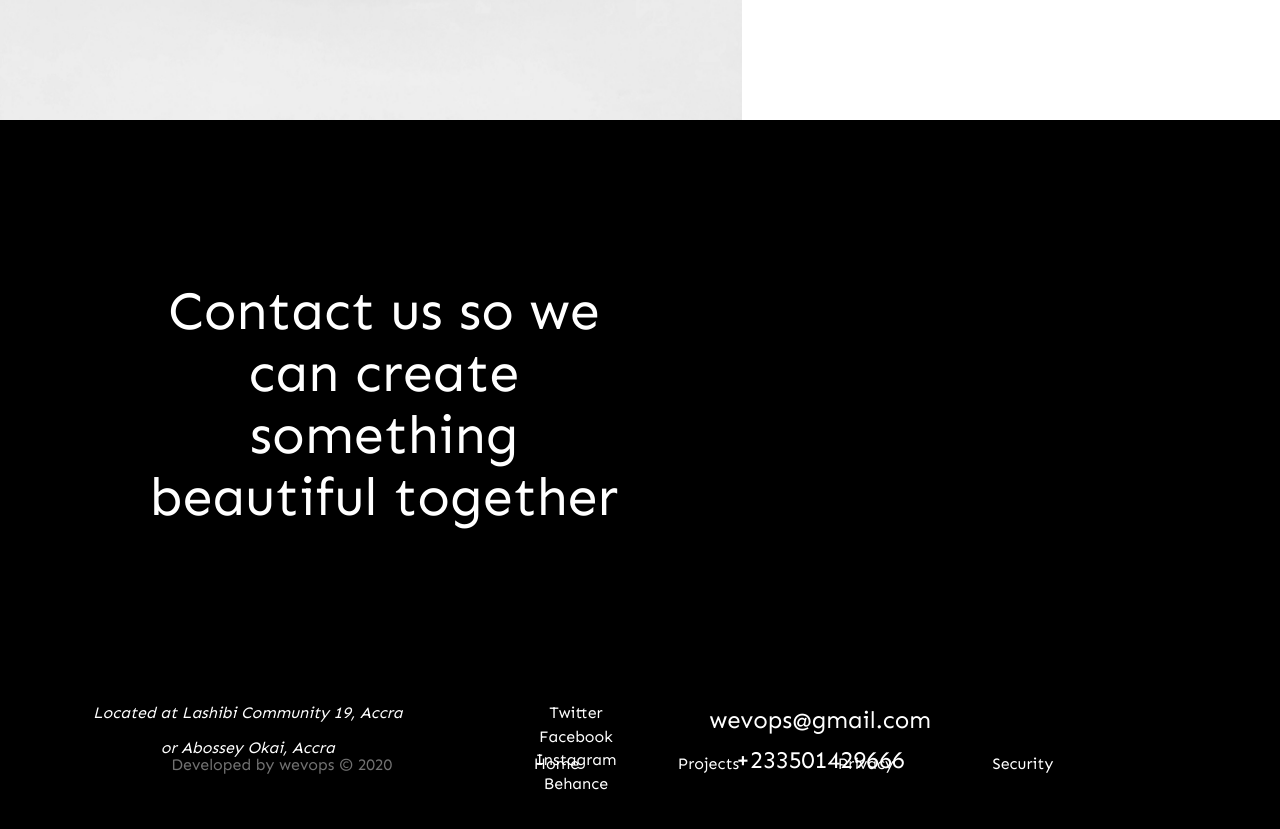
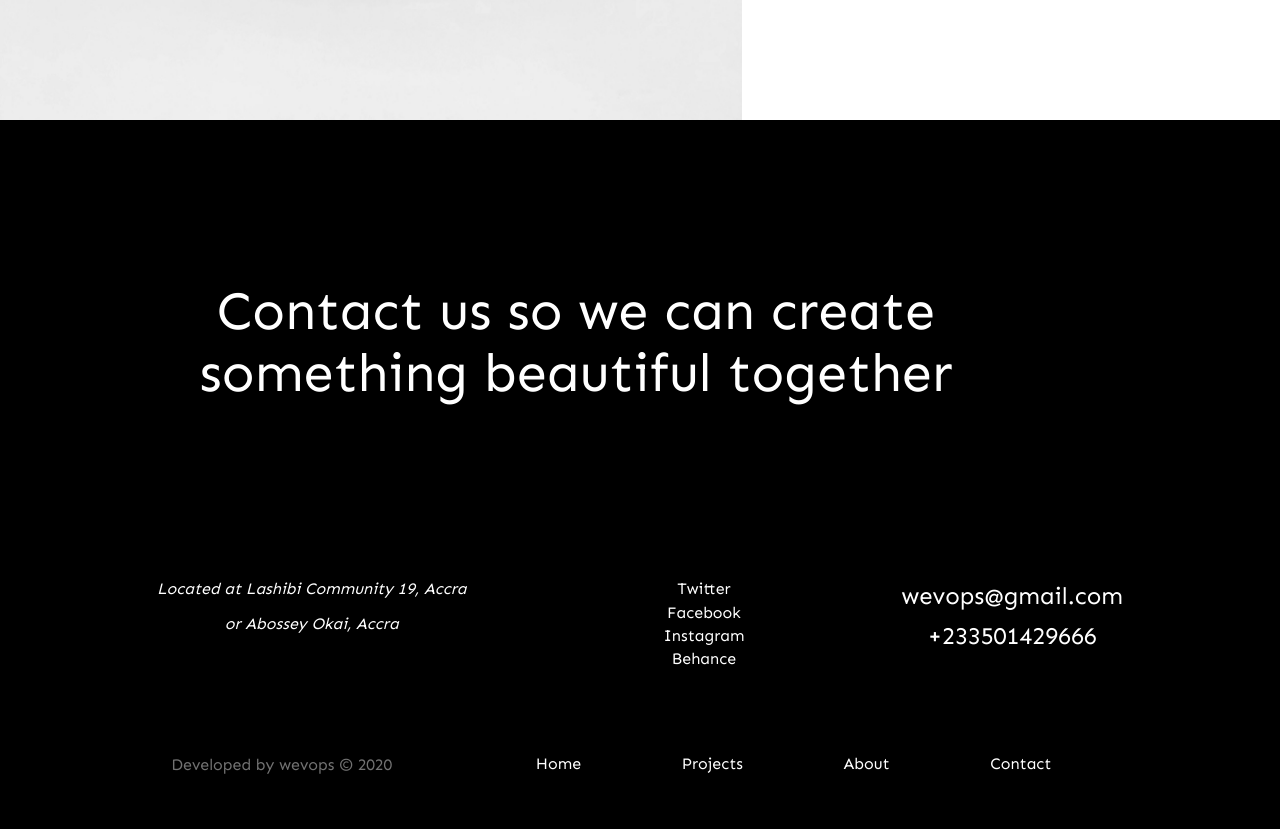
Before and after one commit to alfredasare/wevops-portfolio, a React (Create React App) app: page / in a window 1280 px wide. Shown: the part 2280-3109 px from the top of the page. Built offline with nearby package versions, Linux system fonts and the light colour scheme.

Commit message:
working on homepage responsiveness

```diff
--- a/src/components/about-section/about-section.component.jsx
+++ b/src/components/about-section/about-section.component.jsx
@@ -27,6 +27,7 @@ const AboutSection = () => {
                     <AboutSectionText>
                         Lorem ipsum dolor sit amet, consectetur adipisicing elit. Eveniet ex excepturi, id iure
                         molestiae molestias mollitia nam necessitatibus neque nulla obcaecati perferendis porro
+                        praesentium quaerat tempora vitae voluptas voluptate voluptatem! necessitatibus neque nulla obcaecati perferendis porro
                         praesentium quaerat tempora vitae voluptas voluptate voluptatem!
                     </AboutSectionText>
                 </AboutSectionTextContainer>
--- a/src/components/about-section/about.styles.js
+++ b/src/components/about-section/about.styles.js
@@ -14,23 +14,49 @@ export const AboutSectionContent = styled.div`
   padding-top: 100px;
   width: 80%;
   margin: 0 auto;
+
+  @media screen and (min-width: 521px) and (max-width: 768px) {
+    padding-top: 0;
+  }
 `;
 
 export const AboutSectionTextContainer = styled.div`
   width: 50%;
+
+  @media screen and (max-width: 360px) {
+    width: 100%;
+    margin-top: 10rem;
+  }
+
+  @media screen and (min-width: 361px) and (max-width: 768px) {
+    width: 100%;
+    margin-top: 6rem;
+  }
 `;
 
 export const AboutSectionFadedHead = styled.h5`
   font-size: ${typeScale.header5};
+
+  @media screen and (max-width: 520px) {
+    font-size: ${typeScale.paragraph};
+  }
 `;
 
 export const AboutSectionMainHead = styled.h4`
   font-size: ${typeScale.header4};
+
+  @media screen and (max-width: 520px) {
+    font-size: ${typeScale.header5};
+  }
 `;
 
 export const AboutSectionText = styled.p`
   font-size: ${typeScale.paragraph};
   width: 80%;
+
+  @media screen and (max-width: 768px) {
+    width: 100%;
+  }
 `;
 
 export const AboutSectionImageContainer = styled.div`
@@ -39,6 +65,13 @@ export const AboutSectionImageContainer = styled.div`
   position: absolute;
   right: 0;
   bottom: 0;
+
+  @media screen and (max-width: 768px) {
+    width: 100%;
+    top: 0;
+    left: 0;
+    height: 40vh;
+  }
 `;
 
 export const AboutSectionImage = styled.img`
@@ -76,6 +109,10 @@ export const NextDarkButton = styled.button`
 
   &:focus {
     outline: none;
+  }
+
+  @media screen and (max-width: 768px) {
+    display: none;
   }
 `;
 
--- a/src/components/footer/footer.component.jsx
+++ b/src/components/footer/footer.component.jsx
@@ -50,8 +50,8 @@ const Footer = () => {
                 <FooterNavLinks>
                     <FooterNavLinkItem href="/#">Home</FooterNavLinkItem>
                     <FooterNavLinkItem href="/#">Projects</FooterNavLinkItem>
-                    <FooterNavLinkItem href="/#">Privacy</FooterNavLinkItem>
-                    <FooterNavLinkItem href="/#">Security</FooterNavLinkItem>
+                    <FooterNavLinkItem href="/#">About</FooterNavLinkItem>
+                    <FooterNavLinkItem href="/#">Contact</FooterNavLinkItem>
                 </FooterNavLinks>
             </CopyRightRow>
         </FooterContainer>
--- /dev/null
+++ b/src/components/footer/footer.styles.js
@@ -0,0 +1,194 @@
+import styled from "styled-components";
+import {fadedBlack, typeScale} from "../../utils";
+
+export const FooterContainer = styled.footer`
+  height: 100vh;
+  background-color: black;
+  color: white;
+  position: relative;
+`;
+
+export const FooterStatement = styled.div`
+  width: 100%;
+  margin: 0 auto;
+  padding-top: 10rem;
+  padding-bottom: 10rem;
+
+  @media screen and (max-width: 320px) {
+    padding-top: 0;
+    padding-bottom: 0;
+  }
+
+  @media screen and (min-width: 321px) and (max-width: 520px) {
+    padding-top: 5rem;
+    padding-bottom: 5rem;
+  }
+
+  @media screen and (min-width: 521px) and (max-width: 768px) {
+    padding-top: 5rem;
+    padding-bottom: 5rem;
+    width: 90%;
+  }
+`;
+
+export const FooterStatementHeader = styled.h3`
+  font-size: ${typeScale.header3};
+  width: 70%;
+  margin-left: 10%;
+
+  @media screen and (max-width: 320px) {
+    font-size: 1.3rem;
+    width: 90%;
+    padding-top: 20px;
+  }
+
+  @media screen and (min-width: 321px) and (max-width: 520px) {
+    width: 90%;
+    margin: 0 auto;
+    font-size: ${typeScale.header5};
+    text-align: center;
+  }
+
+  @media screen and (min-width: 521px) and (max-width: 768px) {
+    margin: 0 0;
+    width: 90%;
+  }
+`;
+
+export const ContactRow = styled.div`
+  display: flex;
+  flex-direction: row;
+  justify-content: space-evenly;
+
+  @media screen and (max-width: 320px) {
+    flex-direction: column;
+    justify-content: center;
+    align-items: center;
+    width: 100%;
+    margin-top: 30px;
+  }
+
+  @media screen and (min-width: 321px) and (max-width: 520px) {
+    flex-direction: column;
+    justify-content: center;
+    align-items: center;
+    width: 100%;
+  }
+
+  @media screen and (min-width: 521px) and (max-width: 768px) {
+    margin-top: 20vh;
+    width: 100%;
+  }
+
+  @media screen and (min-width: 769px) and (max-width: 1200px) {
+    margin-top: 20vh;
+  }
+`;
+
+export const AddressContainer = styled.div`
+
+`;
+
+export const Address = styled.address`
+  font-size: ${typeScale.paragraph};
+
+  @media screen and (max-width: 520px) {
+    text-align: center;
+  }
+`;
+
+export const SocialMediaContainer = styled.div`
+
+`;
+
+export const SocialMediaUl = styled.ul`
+  list-style-type: none;
+  @media screen and (max-width: 520px) {
+    padding-left: 0;
+  }
+
+`;
+
+export const SocialMediaLinkItem = styled.li`
+  padding-bottom: 5px;
+`;
+
+export const SocialMediaLink = styled.a`
+  color: white;
+  padding-bottom: 1px;
+
+  &:hover {
+    border-bottom: white 1px dotted;
+  }
+`;
+
+export const EmailTelContainer = styled.h5`
+    font-size: ${typeScale.header5};
+    line-height: 1rem;
+
+    @media screen and (max-width: 520px) {
+      text-align: center;
+    }
+`;
+
+export const EmailTelItem = styled.p``;
+
+export const CopyRightRow = styled.div`
+  display: flex;
+  flex-direction: row;
+  justify-content: center;
+  width: 80%;
+  position: absolute;
+  bottom: 5rem;
+  left: 10%;
+  padding-bottom: 50px;
+
+  @media screen and (max-width: 360px) {
+    padding-bottom: 10px;
+    flex-direction: column-reverse;
+    align-items: center;
+    bottom: 0;
+  }
+
+  @media screen and (min-width: 361px) and (max-width: 520px) {
+    padding-bottom: 20px;
+    flex-direction: column-reverse;
+    align-items: center;
+    bottom: 0;
+  }
+`;
+
+export const CopyRight = styled.div`
+  width: 30%;
+  color: ${fadedBlack};
+  text-align: center;
+
+  @media screen and (max-width: 520px) {
+    width: 100%;
+  }
+`;
+
+export const CopyRightText = styled.p`
+  font-size: ${typeScale.paragraph};
+`;
+
+export const FooterNavLinks = styled.div`
+  width: 70%;
+  display: flex;
+  flex-direction: row;
+  justify-content: space-evenly;
+  align-items: center;
+
+  @media screen and (max-width: 520px) {
+    width: 100%;
+  }
+`;
+
+export const FooterNavLinkItem = styled.a`
+  color: white;
+  height: 20px;
+
+  &:hover {
+    border-bottom: white 1px dotted;
+  }
+`;
--- a/src/components/footer/footer.styles.jsx
+++ /dev/null
@@ -1,102 +0,0 @@
-import styled from "styled-components";
-import {fadedBlack, typeScale} from "../../utils";
-
-export const FooterContainer = styled.footer`
-  height: 100vh;
-  background-color: black;
-  color: white;
-  position: relative;
-`;
-
-export const FooterStatement = styled.div`
-  width: 80%;
-  margin: 0 auto;
-  padding-top: 10rem;
-  padding-bottom: 10rem;
-`;
-
-export const FooterStatementHeader = styled.h3`
-  font-size: ${typeScale.header3};
-  width: 50%;
-`;
-
-export const ContactRow = styled.div`
-  display: flex;
-  flex-direction: row;
-  justify-content: space-evenly;
-  width: 80%;
-`;
-
-export const AddressContainer = styled.div`
-
-`;
-
-export const Address = styled.address`
-  font-size: ${typeScale.paragraph};
-
-`;
-
-export const SocialMediaContainer = styled.div`
-
-`;
-
-export const SocialMediaUl = styled.ul`
-  list-style-type: none;
-`;
-
-export const SocialMediaLinkItem = styled.li`
-  padding-bottom: 5px;
-`;
-
-export const SocialMediaLink = styled.a`
-  color: white;
-  padding-bottom: 1px;
-
-  &:hover {
-    border-bottom: white 1px dotted;
-  }
-`;
-
-export const EmailTelContainer = styled.h5`
-font-size: ${typeScale.header5};
-line-height: 1rem;
-`;
-
-export const EmailTelItem = styled.p``;
-
-export const CopyRightRow = styled.div`
-  display: flex;
-  flex-direction: row;
-  justify-content: center;
-  width: 80%;
-  position: absolute;
-  bottom: 5rem;
-  left: 10%;
-  padding-bottom: 50px;
-`;
-
-export const CopyRight = styled.div`
-  width: 30%;
-  color: ${fadedBlack};
-`;
-
-export const CopyRightText = styled.p`
-  font-size: ${typeScale.paragraph};
-`;
-
-export const FooterNavLinks = styled.div`
-  width: 70%;
-  display: flex;
-  flex-direction: row;
-  justify-content: space-evenly;
-  align-items: center;
-`;
-
-export const FooterNavLinkItem = styled.a`
-  color: white;
-  height: 20px;
-
-  &:hover {
-    border-bottom: white 1px dotted;
-  }
-`;
--- a/src/components/landing/landing.styles.js
+++ b/src/components/landing/landing.styles.js
@@ -24,10 +24,18 @@ export const FadedH5 = styled.h5`
 export const SubContent = styled.div`
   color: white;
   width: 70%;
+
+  @media screen and (max-width: 520px) {
+    width: 100%;
+  }
 `;
 
 export const SubContentText = styled.h3`
   font-size: ${typeScale.header3};
+
+  @media screen and (max-width: 520px) {
+    font-size: ${typeScale.header5};
+  }
 `;
 
 export const LandingFooter = styled.div`
--- a/src/components/menu/overlay-menu.styles.js
+++ b/src/components/menu/overlay-menu.styles.js
@@ -25,6 +25,10 @@ export const StyledMenu = styled.div`
   animation:  ${({ open }) => open ? 'slide-right 0.8s ease-in-out 0.3s both,' +
     'color-change 0.5s ease-out 1.3s both' : 'none'};
   }
+
+  @media screen and (max-width: 520px) {
+    height: 115vh;
+  }
 `;
 export const MenuContent = styled.h4`
   color: white;
--- a/src/components/team-description/team-description.styles.js
+++ b/src/components/team-description/team-description.styles.js
@@ -1,5 +1,5 @@
 import styled from "styled-components";
-import {typeScale} from "../../utils/typography";
+import {typeScale} from "../../utils";
 
 export const TeamDescriptionContainer = styled.section`
   height: 100vh;
@@ -8,6 +8,22 @@ export const TeamDescriptionContainer = styled.section`
   flex-direction: column;
   justify-content: center;
   position: relative;
+
+  @media screen and (max-width: 360px) {
+    height: 80vh;
+    margin-bottom: 20vh;
+  }
+
+  @media screen and (min-width: 361px) and (max-width: 520px) {
+    height: 80vh;
+    margin-bottom: 60px;
+    margin-top: -120px;
+  }
+
+  @media screen and (min-width: 521px) and (max-width: 768px) {
+    height: 70vh;
+    margin-top: -30vh
+  }
 `;
 
 export const TeamDescriptionImageContainer = styled.div`
@@ -16,6 +32,12 @@ export const TeamDescriptionImageContainer = styled.div`
   position: absolute;
   left: 0;
   top: 0;
+
+  @media screen and (max-width: 768px) {
+    height: 40vh;
+    width: 100%;
+    margin-top: 50px;
+  }
 `;
 
 export const TeamDescriptionImage = styled.img`
@@ -33,16 +55,40 @@ export const TeamDescriptionTextContainer = styled.div`
   justify-content: flex-end;
   align-items: flex-end;
   padding-bottom: 130px;
+
+  @media screen and (max-width: 360px) {
+    margin-top: 35rem;
+  }
+
+  @media screen and (min-width: 361px) and (max-width: 520px) {
+    margin-top: 33rem;
+  }
+
+  @media screen and (min-width: 521px) and (max-width: 768px) {
+    margin-top: 25rem;
+    justify-content: center;
+    padding-bottom: 0;
+  }
+
 `;
 
 export const TeamDescriptionMainHead = styled.h4`
   font-size: ${typeScale.header4};
   width: 40%;
   padding: 0 50px 10px 50px;
+
+    @media screen and (max-width: 768px) {
+      width: 100%;
+      font-size: ${typeScale.header5};
+    }
 `;
 
 export const TeamDescriptionText = styled.p`
   font-size: ${typeScale.paragraph};
   width: 40%;
   padding: 0 50px 0 50px;
+
+    @media screen and (max-width: 768px) {
+      width: 100%;
+    }
 `;
```
